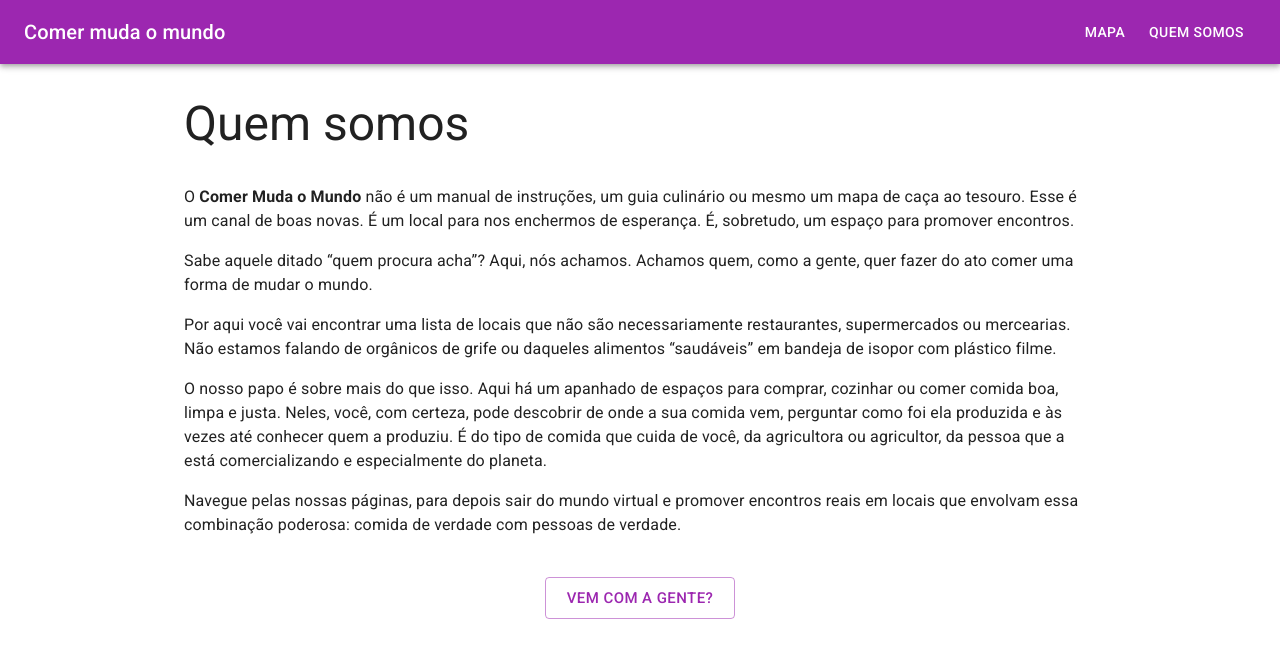
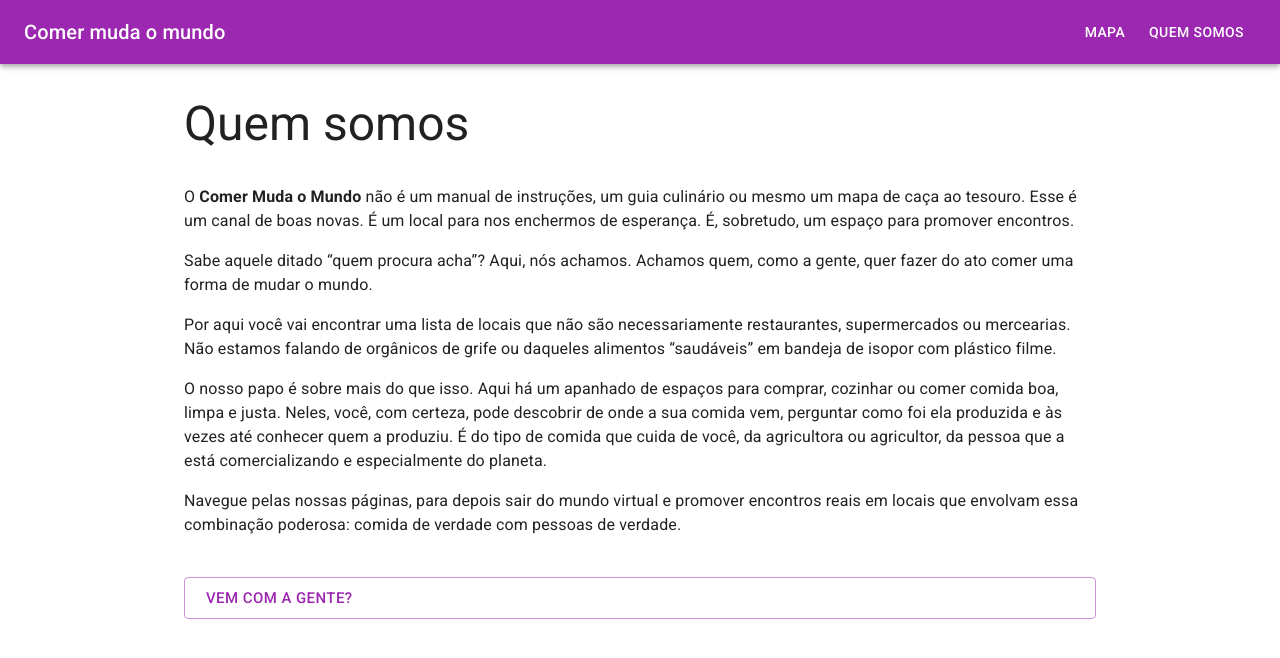
Before and after one commit to carpa-dev/comer-muda-o-mundo, a Next.js app: page /quem-somos in a window 1280 px wide. Shown: the top 658 px of the page. Built offline with nearby package versions, Linux system fonts and the light colour scheme.

Commit message:
Update pages/quem-somos.tsx
Use component="a" to indicate a button is in fact, a `a href`

Co-Authored-By: Daniela Yassuda <daniela.yassuda@quintoandar.com.br>

```diff
--- a/pages/quem-somos.tsx
+++ b/pages/quem-somos.tsx
@@ -79,6 +79,7 @@ export default function AboutUs() {
 
         <Link href="/">
           <Button
+            component="a"
             variant="outlined"
             color="primary"
             size="large"
```
